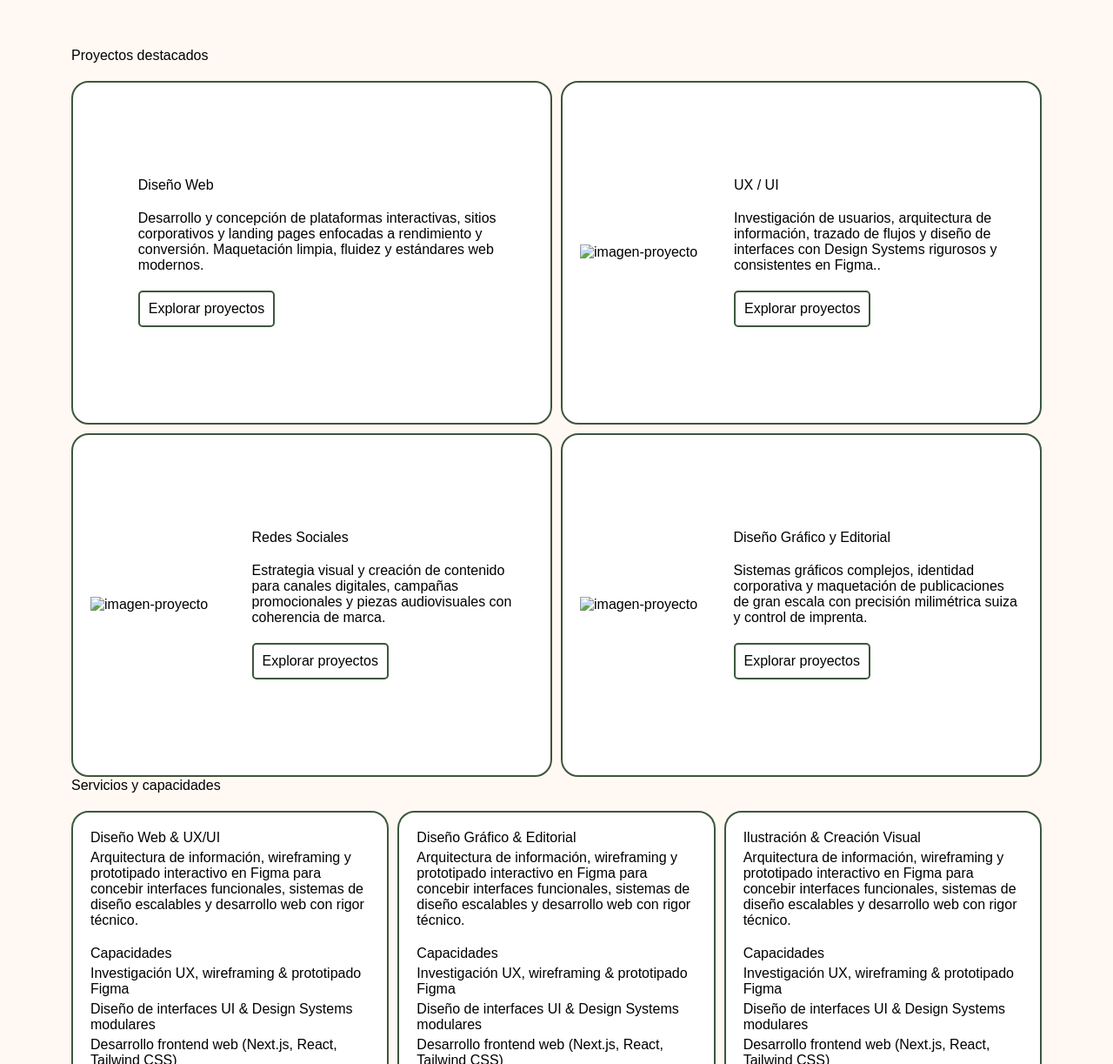
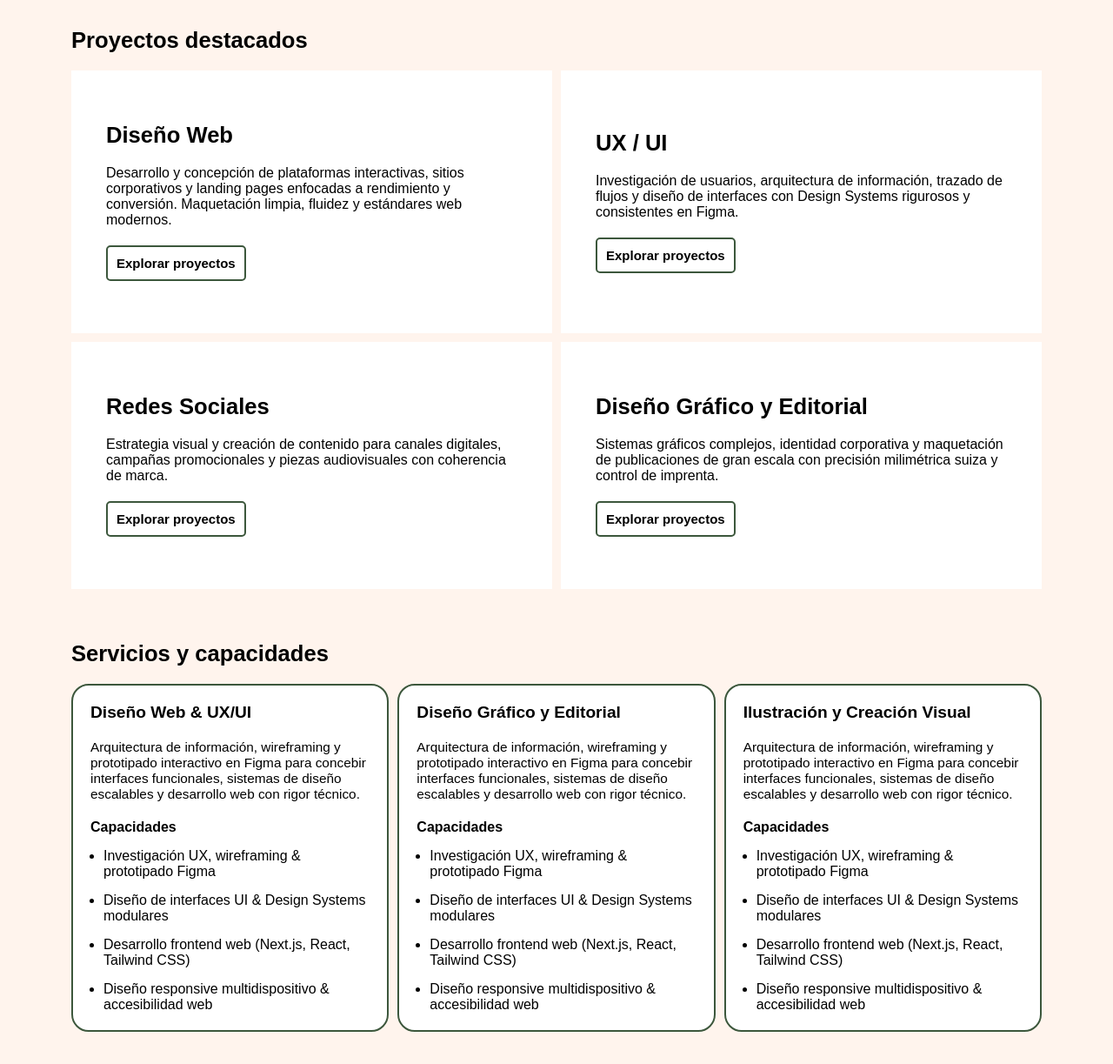
Before and after one commit to antoniofornell6/PEC-04, a plain HTML site: page index.html in a window 1280 px wide. Shown: the part 1090-2313 px from the top of the page at 87% size. Drawn offline with Linux system fonts and the light colour scheme.

Commit message:
Agregar imágenes de contacto y actualizar estilos en el diseño

```diff
--- a/css/index.css
+++ b/css/index.css
@@ -6,7 +6,7 @@
 }
 
 :root {
-    background-color: #fff8f3;
+    background-color: #fff4ed;
     font-size: 100%;
     font-family: system-ui, -apple-system, BlinkMacSystemFont, 'Segoe UI', Roboto, Oxygen, Ubuntu, Cantarell, 'Open Sans', 'Helvetica Neue', sans-serif;
     scroll-behavior: smooth;
@@ -54,6 +54,7 @@ a {
 
 .Header {
     width: 100%;
+    background-color: #ffffff;
     border: solid 2px #ffdbc1;
 
     display: flex;
@@ -63,8 +64,10 @@ a {
     padding: 20px;
 
     .Header-h1 {
-        font-size: 200%;
-        font-weight: 615;
+        text-transform: uppercase;
+        font-size: 100%;
+        font-weight: 100;
+        letter-spacing: 2px;
     }
 
     .Header-nav {
@@ -144,7 +147,7 @@ hasta quedarse cerca de la foto */
     margin: 50px auto;
 
     .Text-p {
-        font-size: 40px;
+        font-size: 3vw;
         font-weight: 600;
     }
 }
@@ -164,21 +167,20 @@ hasta quedarse cerca de la foto */
     .Section-h3 {
 
         width: 90%;
+        font-size: 2vw;
+        font-weight: 600;
     }
 
-    .Section-ul {
+    .Section-ul--work {
         width: 90%;
-        height: 100vh;
-
         display: grid;
         grid-template-columns: repeat(2, 1fr);
         gap: 10px;
 
-        .Section-li--web {
+        .Section-li--work {
             background-color: #ffffff;
             width: 100%;
-            border: solid 2px rgb(60, 87, 60);
-            border-radius: 1.25rem;
+
 
             display: flex;
             flex-flow: row nowrap;
@@ -187,19 +189,13 @@ hasta quedarse cerca de la foto */
             gap: 20px;
             padding: 20px;
 
-            .Section-pictureweb {
-                background-color: red;
-                width: 100px;
-
-                    background-image: url(../assets/portrait4.jpg);
-    background-repeat: no-repeat;
-    background-size: cover;
-    background-position: center;
-    background-attachment: scroll;
-
+            .Work-h6 {
+                font-size: 2vw;
+                font-weight: 600;
             }
 
-            .Section-web {
+
+            .Section-work {
                 gap: 20px;
                 display: flex;
                 flex-flow: column nowrap;
@@ -207,101 +203,12 @@ hasta quedarse cerca de la foto */
                 align-items: start;
 
 
-                .Web-a {
+                .Work-a {
                     border: solid 2px rgb(60, 87, 60);
                     padding: 10px;
                     border-radius: 5px;
-
-                }
-            }
-        }
-
-        .Section-li--ux {
-            background-color: #ffffff;
-            width: 100%;
-            border: solid 2px rgb(60, 87, 60);
-
-            border-radius: 1.25rem;
-
-            display: flex;
-            flex-flow: row nowrap;
-            justify-content: space-between;
-            align-items: center;
-            gap: 20px;
-            padding: 20px;
-
-            .Section-web {
-                gap: 20px;
-                display: flex;
-                flex-flow: column nowrap;
-                justify-content: start;
-                align-items: start;
-
-
-                .Web-a {
-                    border: solid 2px rgb(60, 87, 60);
-                    padding: 10px;
-                    border-radius: 5px;
-
-                }
-            }
-        }
-
-        .Section-li--socials {
-            background-color: #ffffff;
-            width: 100%;
-            border: solid 2px rgb(60, 87, 60);
-            border-radius: 1.25rem;
-
-            display: flex;
-            flex-flow: row nowrap;
-            justify-content: space-between;
-            align-items: center;
-            gap: 20px;
-            padding: 20px;
-
-            .Section-web {
-                gap: 20px;
-                display: flex;
-                flex-flow: column nowrap;
-                justify-content: start;
-                align-items: start;
-
-
-                .Web-a {
-                    border: solid 2px rgb(60, 87, 60);
-                    padding: 10px;
-                    border-radius: 5px;
-
-                }
-            }
-        }
-
-        .Section-li--edit {
-            background-color: #ffffff;
-            width: 100%;
-            border: solid 2px rgb(60, 87, 60);
-            border-radius: 1.25rem;
-
-            display: flex;
-            flex-flow: row nowrap;
-            justify-content: space-between;
-            align-items: center;
-            gap: 20px;
-            padding: 20px;
-
-            .Section-web {
-                gap: 20px;
-                display: flex;
-                flex-flow: column nowrap;
-                justify-content: start;
-                align-items: start;
-
-
-                .Web-a {
-                    border: solid 2px rgb(60, 87, 60);
-                    padding: 10px;
-                    border-radius: 5px;
+                    font-size: .9375rem;
+                    font-weight: 600;
 
                 }
             }
@@ -314,8 +221,6 @@ hasta quedarse cerca de la foto */
 
 .Section-service {
     width: 100%;
-    height: 40vh;
-
     display: flex;
     flex-flow: column nowrap;
     justify-content: center;
@@ -326,17 +231,17 @@ hasta quedarse cerca de la foto */
 
     .Section-h3 {
         width: 90%;
+        font-size: 2vw;
+        font-weight: 600;
     }
 
-    .Section-ul--service {
-
+    .Service {
         width: 90%;
-
         display: grid;
         grid-template-columns: repeat(3, 1fr);
         gap: 10px;
 
-        .Section-li--service {
+        .Service-design {
             background-color: #ffffff;
             border: solid 2px rgb(60, 87, 60);
             border-radius: 1.25rem;
@@ -345,119 +250,52 @@ hasta quedarse cerca de la foto */
             display: flex;
             flex-flow: column nowrap;
             justify-content: start;
-            align-items: center;
+            align-items: start;
             gap: 1.25rem;
             padding: 1.25rem;
 
-            .Section-web {
-                display: flex;
-                flex-flow: column nowrap;
-                justify-content: start;
-                align-items: start;
-                gap: .3125rem;
+            .Section-h4 {
+                width: 90%;
+                font-size: 1.5vw;
+                font-weight: 600;
             }
 
-            .Section-service-web {
+            .Section-p {
+                font-size: 1.2vw;
+                font-weight: 100;
+            }
+
+        }
+
+        .Service-prop {
             display: flex;
             flex-flow: column nowrap;
             justify-content: start;
             align-items: start;
             gap: .3125rem;
 
-                .Section-ul--web {
-                    display: flex;
-                    flex-flow: column nowrap;
-                    justify-content: start;
-                    align-items: start;
-                    gap: .3125rem;
-                }
+            .Service-h5 {
+                width: 90%;
+                font-size: 1.25vw;
+                font-weight: 600;
             }
 
-        }
-
-        .Section-li--service {
-            background-color: #ffffff;
-            border: solid 2px rgb(60, 87, 60);
-            border-radius: 1.25rem;
-            width: 100%;
-
-            display: flex;
-            flex-flow: column nowrap;
-            justify-content: start;
-            align-items: center;
-            gap: 1.25rem;
-            padding: 1.25rem;
-
-            .Section-web {
-                display: flex;
-                flex-flow: column nowrap;
-                justify-content: start;
-                align-items: start;
-                gap: .3125rem;
-            }
-
-            .Section-service-web {
+            .Section-ul--design {
                 display: flex;
                 flex-flow: column nowrap;
                 justify-content: start;
                 align-items: start;
                 gap: .3125rem;
 
-                .Section-ul--web {
-                    display: flex;
-                    flex-flow: column nowrap;
-                    justify-content: start;
-                    align-items: start;
-                    gap: .3125rem;
+                .Section-service-li {
+                    list-style-type: disc;
+                    margin: .625rem 0px 0px .9375rem;
+                }
+            }
+        }
     }
 }
 
-        }
-
-        .Section-li--service {
-            background-color: #ffffff;
-            border: solid 2px rgb(60, 87, 60);
-            border-radius: 1.25rem;
-            width: 100%;
-
-            display: flex;
-            flex-flow: column nowrap;
-            justify-content: start;
-            align-items: center;
-            gap: 1.25rem;
-            padding: 1.25rem;
-
-            .Section-web {
-                display: flex;
-                flex-flow: column nowrap;
-                justify-content: start;
-                align-items: start;
-                gap: .3125rem;
-            }
-
-            .Section-service-web {
-                display: flex;
-                flex-flow: column nowrap;
-                justify-content: start;
-                align-items: start;
-                gap: .3125rem;
-
-                .Section-ul--web {
-                    display: flex;
-                    flex-flow: column nowrap;
-                    justify-content: start;
-                    align-items: start;
-                    gap: .3125rem;
-                }
-            }
-
-        }
-
-
-    }
-
-
-}
 
 
 .Footer {
@@ -479,5 +317,12 @@ hasta quedarse cerca de la foto */
         justify-content: space-between;
         align-items: center;
         gap: 20px;
+
+
+        .Socials-img {
+            width: 24px;
+            height: 24px;
+            object-fit: contain;
         }
     }
+}
--- a/index.html
+++ b/index.html
@@ -17,7 +17,7 @@
         </h1>
         <nav class="Header-nav">
             <ul class="Header-ul">
-                <li class="Header-li">Diseño digital</li>
+                <li class="Header-li">Diseño Digital</li>
                 <li class="Header-li">Diseño Editorial</li>
                 <li class="Header-li">Sobre mí</li>
                 <li class="Header-li">Contacto</li>
@@ -48,41 +48,40 @@
 
         <section class="Section-work">
             <h3 class="Section-h3">Proyectos destacados</h3>
-            <ul class="Section-ul">
-                <li class="Section-li--web">
-                    <div class="Section-pictureweb"></div>
-                    <div class="Section-web">
-                        <h6 class="Web-h6">Diseño Web</h6>
-                        <p class="Web-p">Desarrollo y concepción de plataformas interactivas, sitios corporativos y
+            <ul class="Section-ul--work">
+                <li class="Section-li--work">
+                    <div class="Section-work">
+                        <h6 class="Work-h6">Diseño Web</h6>
+                        <p class="Work-p">Desarrollo y concepción de plataformas interactivas, sitios corporativos y
                             landing pages enfocadas a rendimiento y conversión. Maquetación limpia, fluidez y estándares
                             web modernos.</p>
-                        <a href="" target="_blank" class="Web-a">Explorar proyectos</a>
+                        <a href="" target="_blank" class="Work-a">Explorar proyectos</a>
                     </div>
                 </li>
-                <li class="Section-li--ux">
-                    <img src="" alt="imagen-proyecto" class="Section-img">
-                    <div class="Section-web">
-                        <h6 class="Web-h6">UX / UI</h6>
-                        <p class="Web-p">Investigación de usuarios, arquitectura de información, trazado de flujos y
-                            diseño de interfaces con Design Systems rigurosos y consistentes en Figma..</p>
-                        <a href="" target="_blank" class="Web-a">Explorar proyectos</a>
-                </li>
-                <li class="Section-li--socials">
-                    <img src="" alt="imagen-proyecto" class="Section-img">
-                    <div class="Section-web">
-                        <h6 class="Web-h6">Redes Sociales</h6>
-                        <p class="Web-p">Estrategia visual y creación de contenido para canales digitales, campañas
-                            promocionales y piezas audiovisuales con coherencia de marca.</p>
-                        <a href="" target="_blank" class="Web-a">Explorar proyectos</a>
+                <li class="Section-li--work">
+                    <div class="Section-work">
+                        <h6 class="Work-h6">UX / UI</h6>
+                        <p class="Work-p">Investigación de usuarios, arquitectura de información, trazado de flujos y
+                            diseño de interfaces con Design Systems rigurosos y consistentes en Figma.</p>
+                        <a href="" target="_blank" class="Work-a">Explorar proyectos</a>
                     </div>
                 </li>
-                <li class="Section-li--edit">
-                    <img src="" alt="imagen-proyecto" class="Section-img">
-                    <div class="Section-web">
-                        <h6 class="Web-h6">Diseño Gráfico y Editorial</h6>
-                        <p class="Web-p">Sistemas gráficos complejos, identidad corporativa y maquetación de
+
+                <li class="Section-li--work">
+                    <div class="Section-work">
+                        <h6 class="Work-h6">Redes Sociales</h6>
+                        <p class="Work-p">Estrategia visual y creación de contenido para canales digitales, campañas
+                            promocionales y piezas audiovisuales con coherencia de marca.</p>
+                        <a href="" target="_blank" class="Work-a">Explorar proyectos</a>
+                    </div>
+                </li>
+
+                <li class="Section-li--work">
+                    <div class="Section-work">
+                        <h6 class="Work-h6">Diseño Gráfico y Editorial</h6>
+                        <p class="Work-p">Sistemas gráficos complejos, identidad corporativa y maquetación de
                             publicaciones de gran escala con precisión milimétrica suiza y control de imprenta.</p>
-                        <a href="" target="_blank" class="Web-a">Explorar proyectos</a>
+                        <a href="" target="_blank" class="Work-a">Explorar proyectos</a>
                     </div>
                 </li>
             </ul>
@@ -90,60 +89,54 @@
 
         <section class="Section-service">
             <h3 class="Section-h3">Servicios y capacidades</h3>
-            <ul class="Section-ul--service">
-                <li class="Section-li--service">
-                    <div class="Section-web">
+            <div class="Service">
+                <div class="Service-design">
                     <h4 class="Section-h4">Diseño Web & UX/UI</h4>
                     <p class="Section-p">Arquitectura de información, wireframing y prototipado interactivo en Figma
                         para concebir interfaces funcionales, sistemas de diseño escalables y desarrollo web con
                         rigor técnico.</p>
-                    </div>
-                    <div class="Section-service-web">
-                        <h5 class="Section-h5">Capacidades</h5>
-                        <ul class="Section-ul--web">
+                    <div class="Service-prop">
+                        <h5 class="Service-h5">Capacidades</h5>
+                        <ul class="Section-ul--design">
                             <li class="Section-service-li">Investigación UX, wireframing & prototipado Figma</li>
                             <li class="Section-service-li">Diseño de interfaces UI & Design Systems modulares</li>
                             <li class="Section-service-li">Desarrollo frontend web (Next.js, React, Tailwind CSS)</li>
                             <li class="Section-service-li">Diseño responsive multidispositivo & accesibilidad web</li>
                         </ul>
                     </div>
+                </div>
 
-                </li>
-                <li class="Section-li--service">
-                    <div class="Section-web">
-                        <h4 class="Section-h4">Diseño Gráfico & Editorial</h4>
+                <div class="Service-design">
+                    <h4 class="Section-h4">Diseño Gráfico y Editorial</h4>
                     <p class="Section-p">Arquitectura de información, wireframing y prototipado interactivo en Figma
                         para concebir interfaces funcionales, sistemas de diseño escalables y desarrollo web con
                         rigor técnico.</p>
-                    </div>
-                    <div class="Section-service-web">
-                        <h5 class="Section-h5">Capacidades</h5>
-                        <ul class="Section-ul--web">
+                    <div class="Service-prop">
+                        <h5 class="Service-h5">Capacidades</h5>
+                        <ul class="Section-ul--design">
                             <li class="Section-service-li">Investigación UX, wireframing & prototipado Figma</li>
                             <li class="Section-service-li">Diseño de interfaces UI & Design Systems modulares</li>
                             <li class="Section-service-li">Desarrollo frontend web (Next.js, React, Tailwind CSS)</li>
                             <li class="Section-service-li">Diseño responsive multidispositivo & accesibilidad web</li>
                         </ul>
                     </div>
-                </li>
-                <li class="Section-li--service">
-                    <div class="Section-web">
-                        <h4 class="Section-h4">Ilustración & Creación Visual</h4>
+                </div>
+
+                <div class="Service-design">
+                    <h4 class="Section-h4">Ilustración y Creación Visual</h4>
                     <p class="Section-p">Arquitectura de información, wireframing y prototipado interactivo en Figma
                         para concebir interfaces funcionales, sistemas de diseño escalables y desarrollo web con
                         rigor técnico.</p>
-                    </div>
-                    <div class="Section-service-web">
-                        <h5 class="Section-h5">Capacidades</h5>
-                        <ul class="Section-ul--web">
+                    <div class="Service-prop">
+                        <h5 class="Service-h5">Capacidades</h5>
+                        <ul class="Section-ul--design">
                             <li class="Section-service-li">Investigación UX, wireframing & prototipado Figma</li>
                             <li class="Section-service-li">Diseño de interfaces UI & Design Systems modulares</li>
                             <li class="Section-service-li">Desarrollo frontend web (Next.js, React, Tailwind CSS)</li>
                             <li class="Section-service-li">Diseño responsive multidispositivo & accesibilidad web</li>
                         </ul>
                     </div>
-                </li>
-            </ul>
+                </div>
         </section>
 
 
@@ -160,13 +153,19 @@
         <div class="Footer-socials">
             <ul class="Footer-ul">
                 <li class="Footer-li">
-                    <a href="" target="_blank" class="Footer-a">Email</a>
+                    <a href="mailto:fornell6795@hotmail.com" target="_blank" class="Footer-a">
+                        <img src="../PEC-04/assets/email.png" alt="Email" class="Socials-img">
+                    </a>
                 </li>
                 <li class="Footer-li">
-                    <a href="https://www.linkedin.com/in/antoniofornell/" target="_blank" class="Footer-a">Linkedin</a>
+                    <a href="https://www.linkedin.com/in/antoniofornell/" target="_blank" class="Footer-a">
+                        <img src="../PEC-04/assets/linkedin.png" alt="Linkedin" class="Socials-img">
+                    </a>
                 </li>
                 <li class="Footer-li">
-                    <a href="https://github.com/antoniofornell6" target="_blank" class="Footer-a">Github</a>
+                    <a href="https://github.com/antoniofornell6" target="_blank" class="Footer-a">
+                        <img src="../PEC-04/assets/github.png" alt="Github" class="Socials-img">
+                    </a>
                 </li>
             </ul>
         </div>
```
Also changed, not shown: assets/email.png (added), assets/github.png (added), assets/linkedin.png (added). Lines whose indentation alone changed are shown as unchanged.
